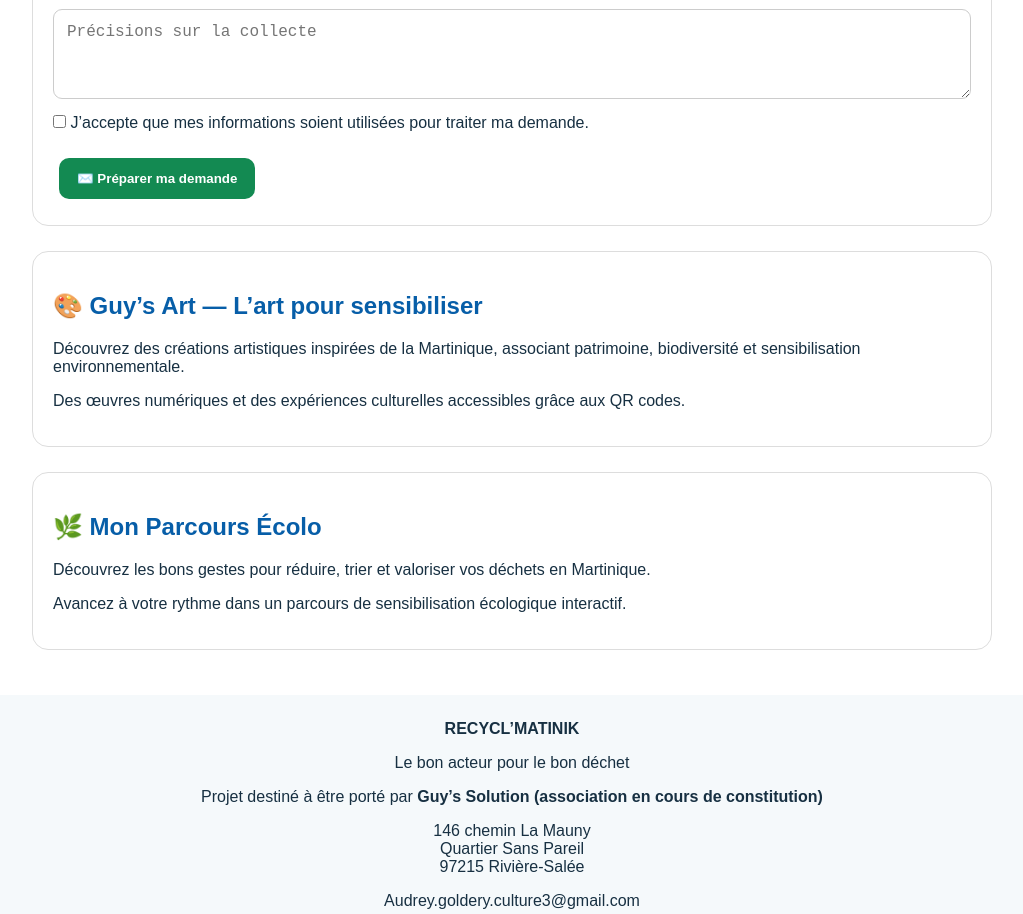
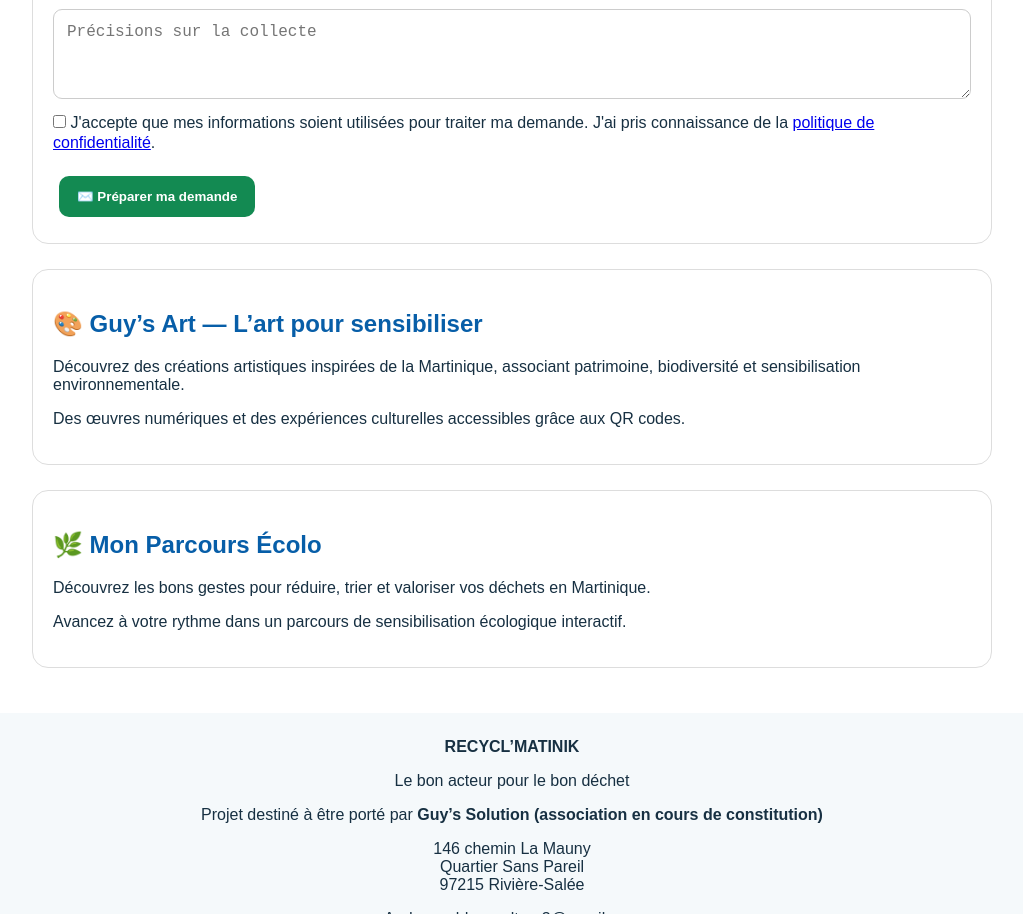
Before and after one commit to guyssolution25/recyclmatinik, a plain HTML site: page index.html in a window 1280 px wide. Shown: the part 1490-2404 px from the top of the page, without its empty margins (128-1151 px from the left). Drawn offline with Linux system fonts and the light colour scheme; no server answers.

Commit message:
recycl'matinik v2 -mise a jour rgpd

```diff
--- a/index.html
+++ b/index.html
@@ -366,8 +366,7 @@ id="rgpd"
 style="width:auto"
 required>
 
-J’accepte que mes informations soient utilisées
-pour traiter ma demande.
+J'accepte que mes informations soient utilisées pour traiter ma demande. J'ai pris connaissance de la <a href="#" onclick="event.preventDefault(); privacy();">politique de confidentialité</a>.
 </label>
 
 <br><br>
```
